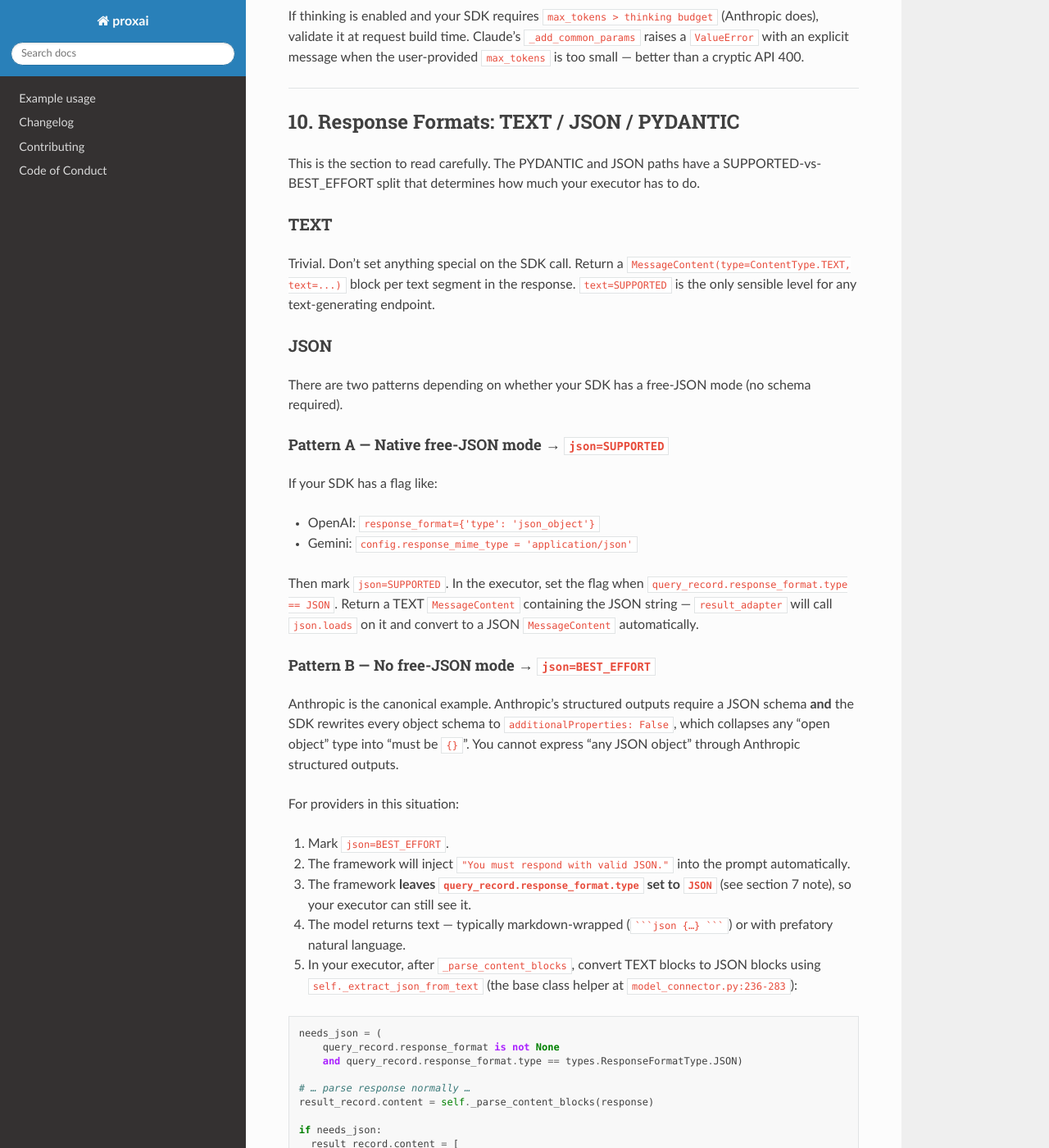
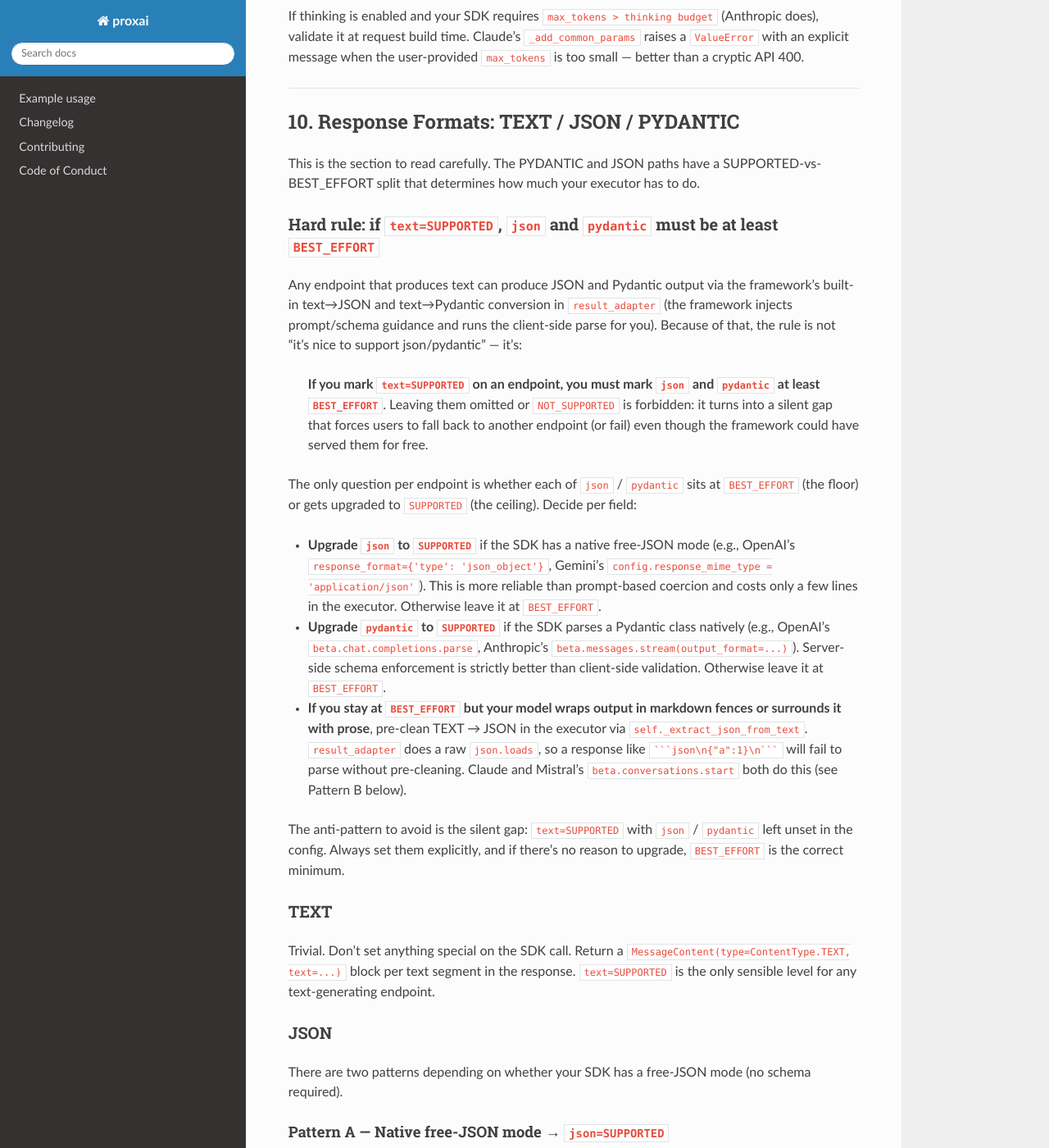
Before and after one commit to proxai/proxai, a Sphinx documentation site: the page built from docs/development/provider_connectors.md, in a window 1280 px wide and 1400 px high, scrolled down 10751 px. Shown: the whole window at 82% size. Built offline with Sphinx 7.4.7 and the Read the Docs theme 3.1.0, drawn with Linux system fonts in a browser that asks for light colours; pages that are not in the unit, such as notebooks, are missing from menus.

Commit message:
docs: update json and pydantic best effort for provider_connector.md

````diff
--- a/docs/development/provider_connectors.md
+++ b/docs/development/provider_connectors.md
@@ -484,6 +484,47 @@ This is the section to read carefully. The PYDANTIC and JSON paths
 have a SUPPORTED-vs-BEST_EFFORT split that determines how much your
 executor has to do.
 
+### Hard rule: if `text=SUPPORTED`, `json` and `pydantic` must be at least `BEST_EFFORT`
+
+Any endpoint that produces text can produce JSON and Pydantic output
+via the framework's built-in text→JSON and text→Pydantic conversion in
+`result_adapter` (the framework injects prompt/schema guidance and
+runs the client-side parse for you). Because of that, the rule is
+not "it's nice to support json/pydantic" — it's:
+
+> **If you mark `text=SUPPORTED` on an endpoint, you must mark `json`
+> and `pydantic` at least `BEST_EFFORT`**. Leaving them omitted or
+> `NOT_SUPPORTED` is forbidden: it turns into a silent gap that forces
+> users to fall back to another endpoint (or fail) even though the
+> framework could have served them for free.
+
+The only question per endpoint is whether each of `json` / `pydantic`
+sits at `BEST_EFFORT` (the floor) or gets upgraded to `SUPPORTED`
+(the ceiling). Decide per field:
+
+- **Upgrade `json` to `SUPPORTED`** if the SDK has a native free-JSON
+  mode (e.g., OpenAI's `response_format={'type': 'json_object'}`,
+  Gemini's `config.response_mime_type = 'application/json'`). This is
+  more reliable than prompt-based coercion and costs only a few lines
+  in the executor. Otherwise leave it at `BEST_EFFORT`.
+- **Upgrade `pydantic` to `SUPPORTED`** if the SDK parses a Pydantic
+  class natively (e.g., OpenAI's `beta.chat.completions.parse`,
+  Anthropic's `beta.messages.stream(output_format=...)`). Server-side
+  schema enforcement is strictly better than client-side validation.
+  Otherwise leave it at `BEST_EFFORT`.
+- **If you stay at `BEST_EFFORT` but your model wraps output in
+  markdown fences or surrounds it with prose**, pre-clean TEXT → JSON
+  in the executor via `self._extract_json_from_text`. `result_adapter`
+  does a raw `json.loads`, so a response like
+  `` ```json\n{"a":1}\n``` `` will fail to parse without pre-cleaning.
+  Claude and Mistral's `beta.conversations.start` both do this (see
+  Pattern B below).
+
+The anti-pattern to avoid is the silent gap: `text=SUPPORTED` with
+`json` / `pydantic` left unset in the config. Always set them
+explicitly, and if there's no reason to upgrade, `BEST_EFFORT` is the
+correct minimum.
+
 ### TEXT
 
 Trivial. Don't set anything special on the SDK call. Return a
````
